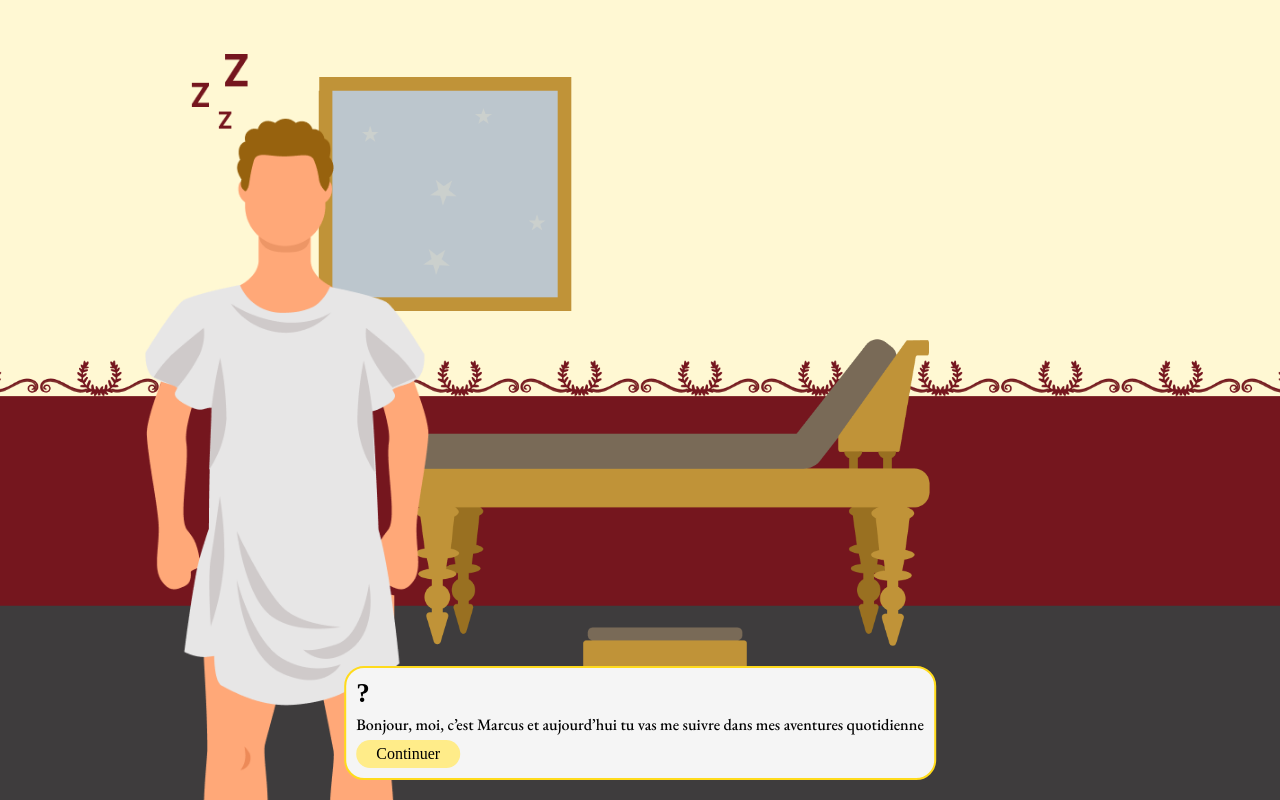
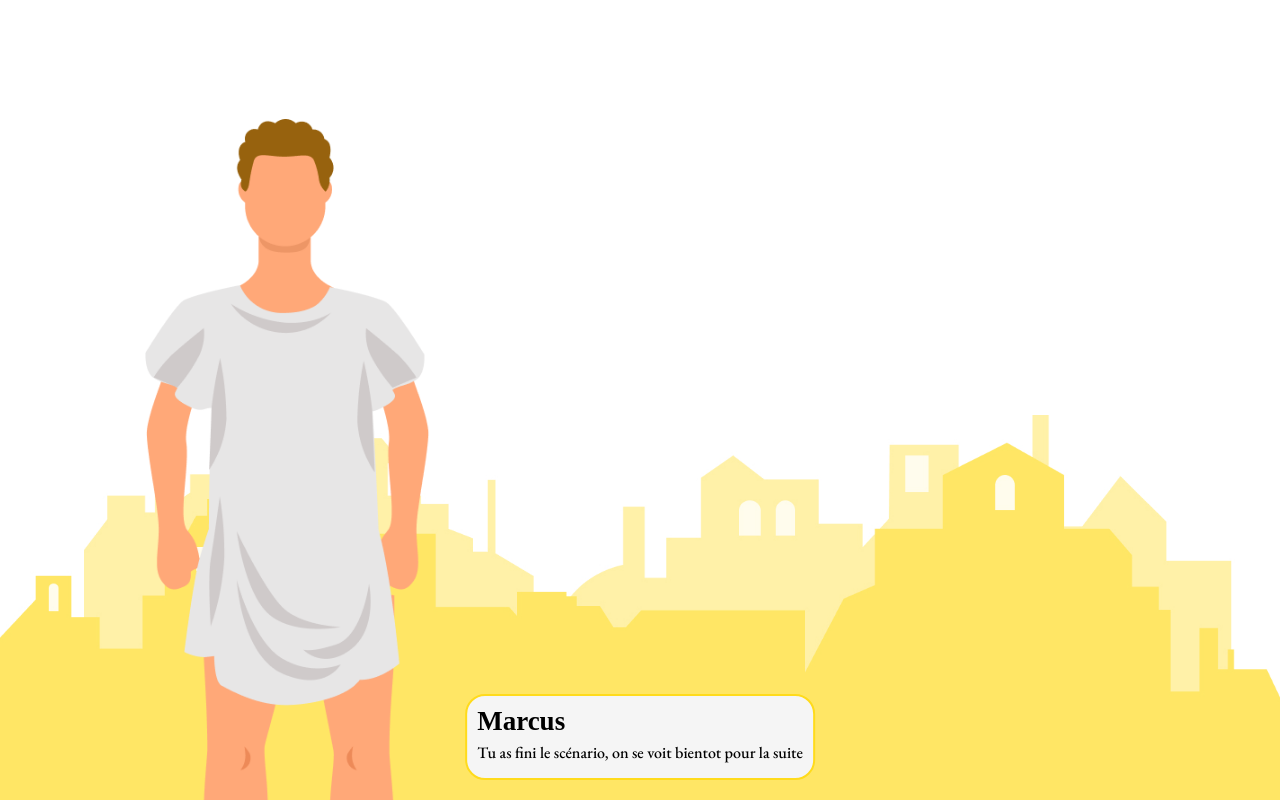
Before and after one commit to Daku-ju/tfe, a website: page src/index.html in a window 1280 px wide. Drawn offline with nearby package versions, Linux system fonts and the light colour scheme; files that its build step writes are made by us from their sources.

Commit message:
procees ordi vi + fin du scénario design

```diff
--- a/src/index.html
+++ b/src/index.html
@@ -21,7 +21,7 @@
 <body>
 
   <section class="hidep portrait">
-    <p class="text">Votre écran n'est pas adapté pour jouer à Quotidis, veuillez mettre votre device en version paysage.</p>
+    <p class="title title--perso">Votre écran n'est pas adapté pour jouer à Quotidis, veuillez mettre votre appareil en version paysage.</p>
   </section>
 
   <main class="main">
@@ -36,7 +36,7 @@
 
     </section>
 
-    <section id="chap2" class="chambre">
+    <section id="chap2" class="chambre hide">
       <img class="img chap__img" src="assets/images/marcus-endormi.png" alt="Marcus, personage romain en pijama">
       <div class="chat">
         <h1 class="title title--perso">?</h1>
@@ -78,7 +78,14 @@
         <p class="text" id="good__choise"></p>
         <button class="link next but5 hide">Commencer</button>
       </div>
+      </section>
 
+      <section id="chap6" class="intro">
+        <img class="img chap__img" src="assets/images/marcus.png" alt="">
+        <div class="chat">
+          <h1 class="title title--perso">Marcus</h1>
+          <p class="text">Tu as fini le scénario, on se voit bientot pour la suite</p>
+        </div>
       </section>
   </main>
 </body>
--- a/src/styles/app.scss
+++ b/src/styles/app.scss
@@ -60,13 +60,15 @@ html, body {
 }
 
 .chap__img {
-    width: 20%;
+    width: 17%;
     position: absolute;
     bottom: 0%;
     left: 10%;
 }
 
-
+.chap__img--place {
+    left: 1%;
+}
 
 .chat {
     border-radius: 20px;
@@ -118,10 +120,6 @@ html, body {
     height: 100%;
 }
 
-.chap__img--place {
-    left: 1%;
-}
-
 .food {
     height: 30px;
 }
@@ -149,6 +147,10 @@ html, body {
 @media (orientation : portrait){
     .hidep {
         display: block;
+
+        .title {
+            color: whitesmoke;
+        }
     }
 
     .portrait {
```
